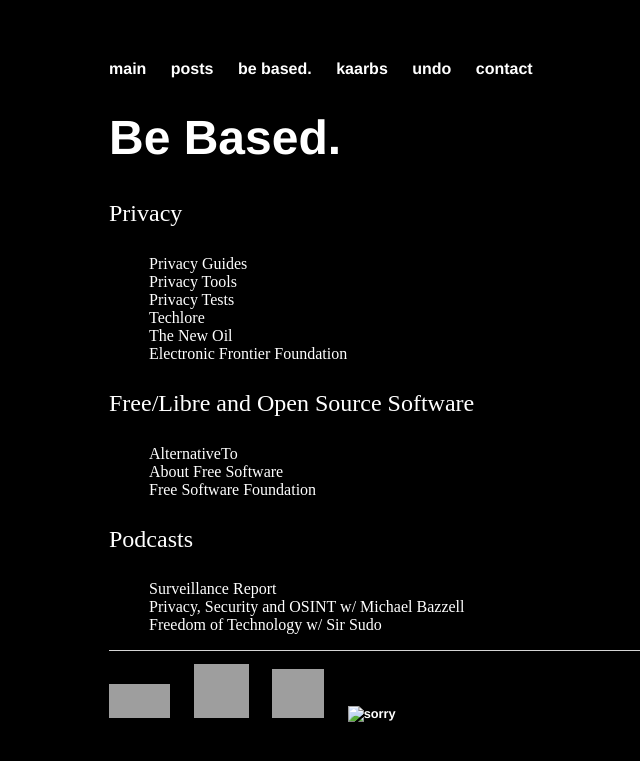
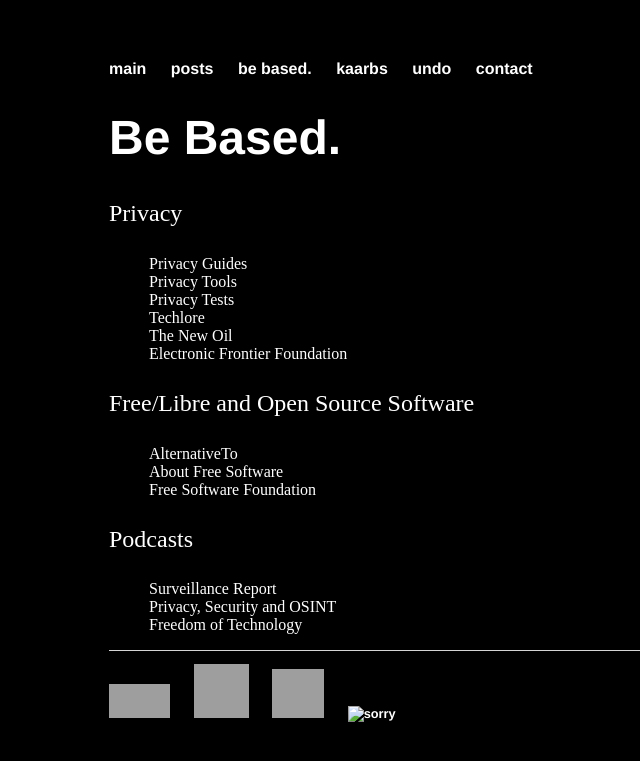
Before and after one commit to whiteVHS/whiteVHS.github.io, a Jekyll site: the page built from based/index.html, in a window 1280 px wide, cut to the strip 0-761 px from the top of the page. Shown: the whole strip, without its empty margins (83-723 px from the left). Built offline with Jekyll 4.4.1, drawn with Linux system fonts in a browser that asks for light colours; grey boxes are pictures that could not be loaded.

Commit message:
Update index.html

```diff
--- a/based/index.html
+++ b/based/index.html
@@ -22,7 +22,7 @@
   <p> Podcasts </p>
   <ul>
     <li><a href="https://surveillancereport.tech/" target="_blank" rel="noopener noreferrer">Surveillance Report</a></li>
-    <li><a href="https://inteltechniques.com/podcast.html" target="_blank" rel="noopener noreferrer">Privacy, Security and OSINT w/ Michael Bazzell</a></li>
-    <li><a href="https://odysee.com/@sirsudo:8" target="_blank" rel="noopener noreferrer">Freedom of Technology w/ Sir Sudo</a></li>
+    <li><a href="https://inteltechniques.com/podcast.html" target="_blank" rel="noopener noreferrer">Privacy, Security and OSINT</a></li>
+    <li><a href="https://odysee.com/@sirsudo:8" target="_blank" rel="noopener noreferrer">Freedom of Technology</a></li>
   </ul>
 </div><!-- /.blurb -->
```
